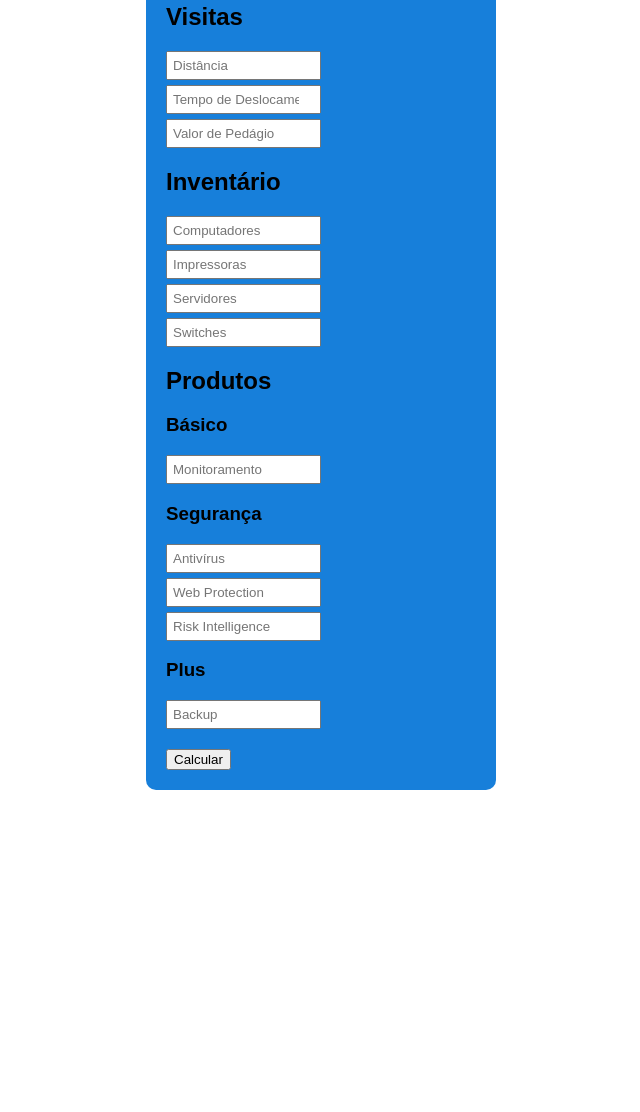
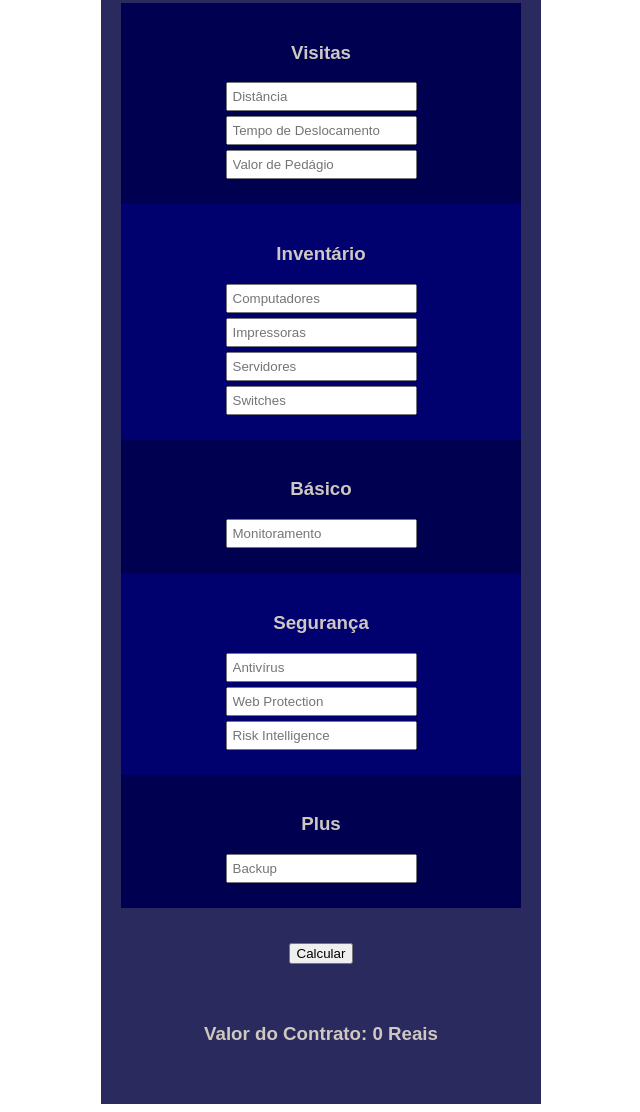
Before and after one commit to gustavo-pessoa/Service-Price-Calculation, a plain HTML site: page index.html in a window 1280 px wide. Shown: the part 105-1217 px from the top of the page, without its empty margins (319-959 px from the left). Before the commit the page ends 903 px from the top, so only its background shows below. Drawn offline with Linux system fonts and the light colour scheme.

Commit message:
202012272136

```diff
--- a/index.html
+++ b/index.html
@@ -8,37 +8,49 @@
 </head>
 <body>
 
-    <div class="container">
+    <div class="container" id="titulo">
         <h1>Valores de Contrato</h1>
 
-        <h2>Visitas</h2>
+
+    <div class="container" id="visitas">
+        <h3>Visitas</h3>
         <input id="distancia" name="distancia" type="number" placeholder="Distância">
         <input id="tempoDeDeslocamento" name="tempoDeDeslocamento" type="number" placeholder="Tempo de Deslocamento">
         <input id="valorDePedagio" name="valorDePedagio" type="number" placeholder="Valor de Pedágio">
+    </div>
 
-        <h2>Inventário</h2>
+    <div class="container" id="inventario">
+        <h3>Inventário</h3>
         <input id="computadores" name="computadores" type="number" placeholder="Computadores">
         <input id="impressoras" name="impressoras" type="number" placeholder="Impressoras">
         <input id="servidores" name="servidores" type="number" placeholder="Servidores">
         <input id="switches" name="switches" type="number" placeholder="Switches">
+    </div>
 
-        <h2>Produtos</h2>
-
+    <div class="container" id="basico">
         <h3>Básico</h3>
         <input id="monitoramento" name="monitoramento" type="number" placeholder="Monitoramento">
+    </div>
 
+    <div class="container" id="seguranca">
         <h3>Segurança</h3>
         <input id="antiVirus" name="antiVirus" type="number" placeholder="Antivírus">
         <input id="webProtection" name="webProtection" type="number" placeholder="Web Protection">
         <input id="riskIntelligence" name="riskIntlligence" type="number" placeholder="Risk Intelligence">
+    </div>
+
+    <div class ="container" id="plus">
         <h3>Plus</h3>
         <input id="backup" name="backup" type="number" placeholder="Backup">
-
-        <button onclick="calcular()">Calcular</button>
-
-        <div id="resultado"></div>
     </div>
 
+
+    <div class="container" id="button"><button onclick="calcular()">Calcular</button></div>
+
+    <div class="container" id="resultado">
+        <h3>Valor do Contrato: 0 Reais</h3>
+     </div>
+</div>
     <script src="scripts/script.js"></script>
 </body>
 
--- a/scripts/script.js
+++ b/scripts/script.js
@@ -78,7 +78,7 @@ function calcular(){
 
     let resultado = document.getElementById("resultado");
 
-    resultado.innerHTML = `<p>Valor do Contrato: ${Math.ceil(valorContrato)} Reais<p>`;
+    resultado.innerHTML = `<h3>Valor do Contrato: ${Math.ceil(valorContrato)} Reais</h3>`;
 }
 
 
--- a/styles/style.css
+++ b/styles/style.css
@@ -1,19 +1,56 @@
 .container{
     font-family: Arial, Helvetica, sans-serif;
-    max-width: 310px;
+    color:rgb(206, 200, 192);
+    max-width: 400px;
     margin: auto;
-    background-color: rgb(23, 127, 218);
     padding: 20px;
-    border-radius: 10px;
+    background-color: rgb(42, 42, 94);
+    /*border-radius: 10px;*/
 }
 
 input{
-    width: 50%;
-    display: block;
+    /*width: 50%;*/
+    /*display: block;*/
     padding: 5px;
     box-sizing: border-box;
     margin-bottom: 5px;
 }
+
 button{
     margin-top: 15px;
 }
+
+#titulo{
+    text-align: center;
+
+    }
+
+#visitas{
+    background-color: rgb(0,0,80);
+}
+
+#inventario{
+    background-color: rgb(0,0,110);
+}
+
+#basico{
+    background-color: rgb(0,0,80);
+}
+
+#seguranca{
+    background-color: rgb(0,0,110);
+}
+
+#plus{
+    background-color: rgb(0,0,80);
+}
+
+#button{
+    text-align: center;
+
+}
+
+#resultado{
+    text-align: center;
+
+}
```
